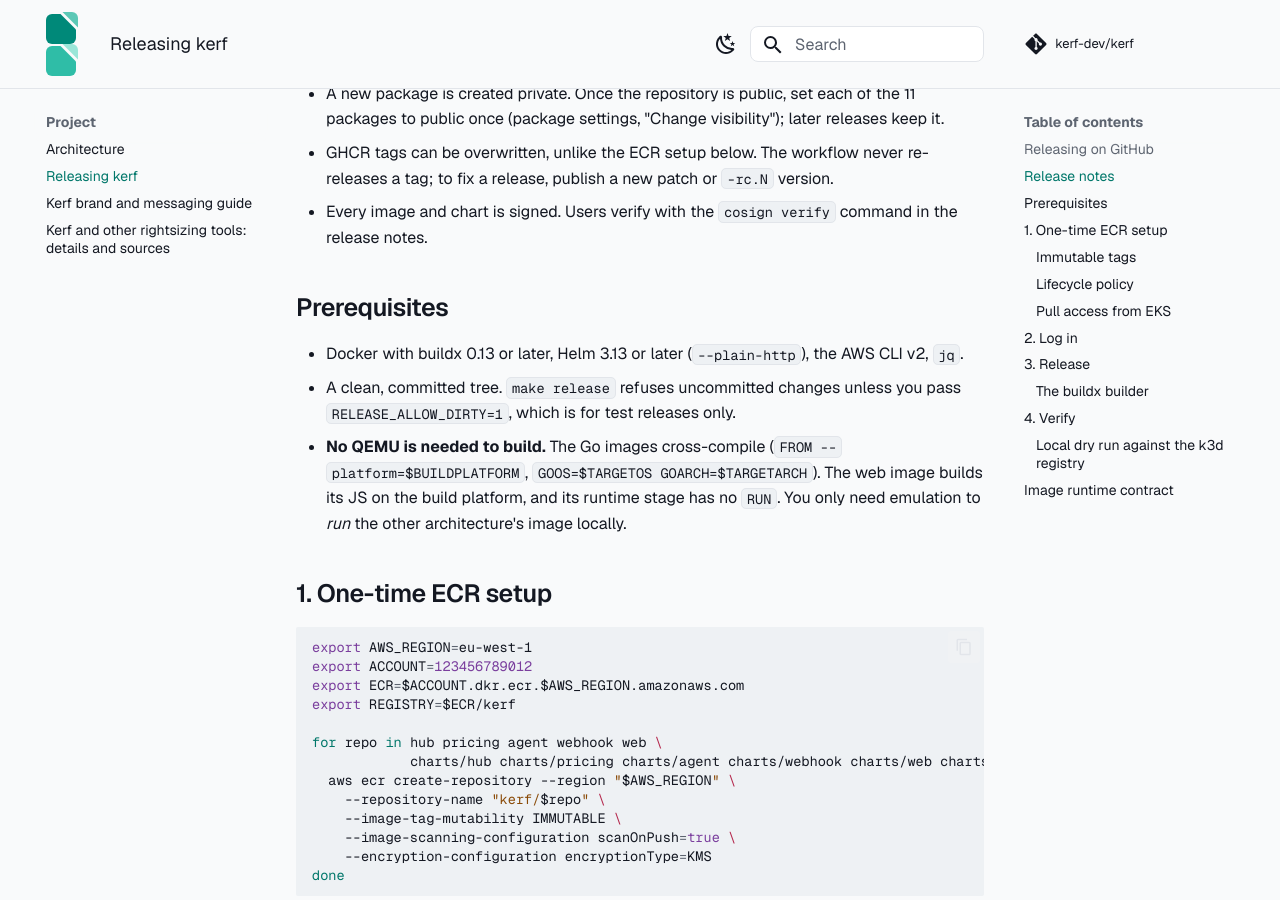
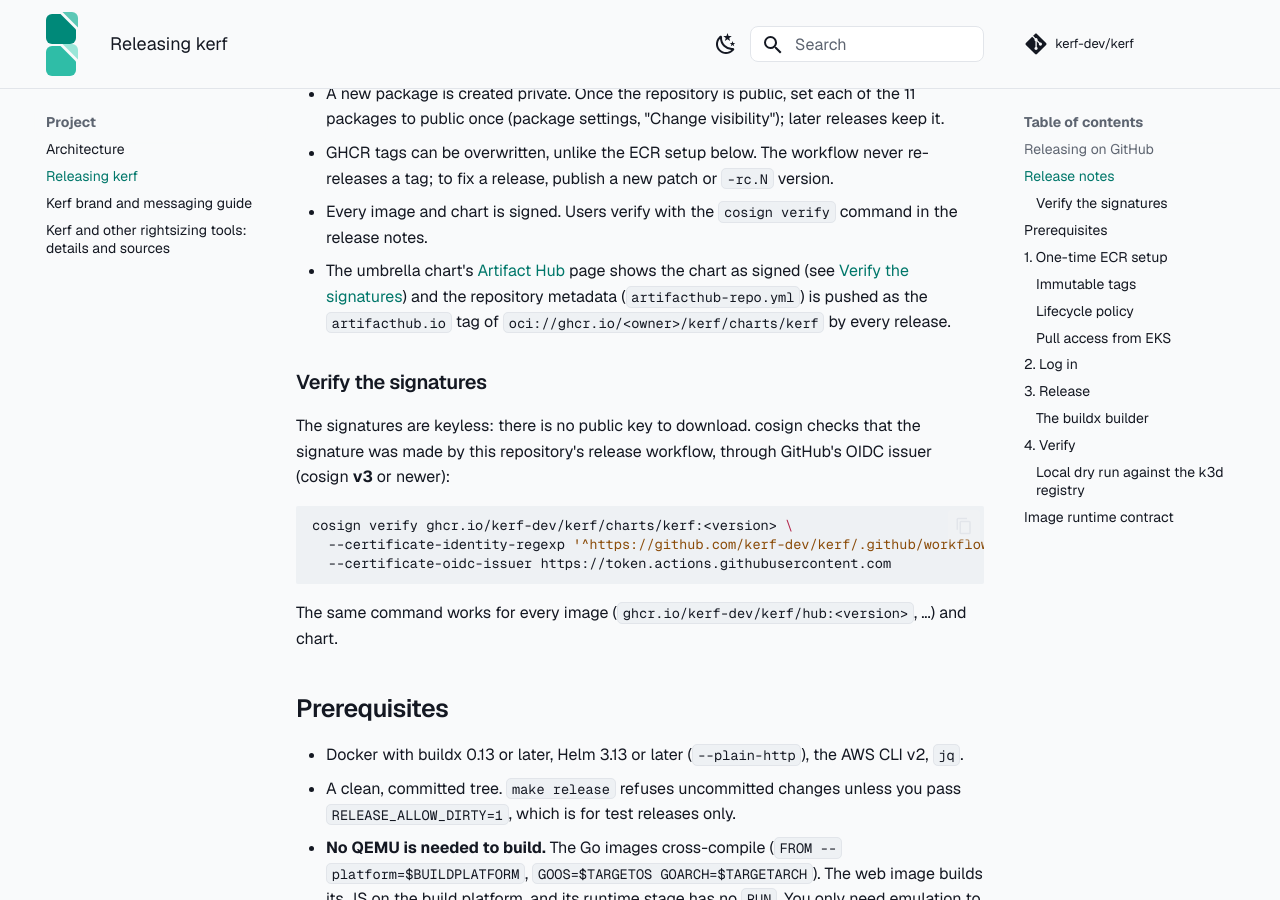
Before and after one commit to kerf-dev/kerf, an MkDocs documentation site: the page built from docs/release.md, in a window 1280 px wide and 900 px high, scrolled down 3525 px. Built offline with MkDocs 1.6.1 and Material for MkDocs 9.7.7, drawn with Linux system fonts in a browser that asks for light colours; comment, search, counter and statistics services are not loaded; the version menu is left out.

Commit message:
ci(release): publish the chart to Artifact Hub
Push artifacthub-repo.yml as the artifacthub.io tag of the chart repository on every release, add the
signature annotation to the umbrella chart, document how to verify the signatures, and run ah lint in the
charts job (make charts-ah-lint).

Co-Authored-By: Claude Sonnet 5.5 <noreply@anthropic.com>

````diff
--- a/docs/release.md
+++ b/docs/release.md
@@ -99,6 +99,22 @@ GHCR facts to know:
 - GHCR tags can be overwritten, unlike the ECR setup below. The workflow never re-releases a tag; to fix a
   release, publish a new patch or `-rc.N` version.
 - Every image and chart is signed. Users verify with the `cosign verify` command in the release notes.
+- The umbrella chart's [Artifact Hub](https://artifacthub.io) page shows the chart as signed (see
+  [Verify the signatures](#verify-the-signatures)) and the repository metadata (`artifacthub-repo.yml`) is pushed as
+  the `artifacthub.io` tag of `oci://ghcr.io/<owner>/kerf/charts/kerf` by every release.
+
+### Verify the signatures
+
+The signatures are keyless: there is no public key to download. cosign checks that the signature was made by this
+repository's release workflow, through GitHub's OIDC issuer (cosign **v3** or newer):
+
+```bash
+cosign verify ghcr.io/kerf-dev/kerf/charts/kerf:<version> \
+  --certificate-identity-regexp '^https://github.com/kerf-dev/kerf/.github/workflows/release.yaml@' \
+  --certificate-oidc-issuer https://token.actions.githubusercontent.com
+```
+
+The same command works for every image (`ghcr.io/kerf-dev/kerf/hub:<version>`, ...) and chart.
 
 ## Prerequisites
 
````
Also changed, not shown: CHANGELOG.md (+4 -0 lines), artifacthub-repo.yml (+8 -6 lines), 5 other files.
